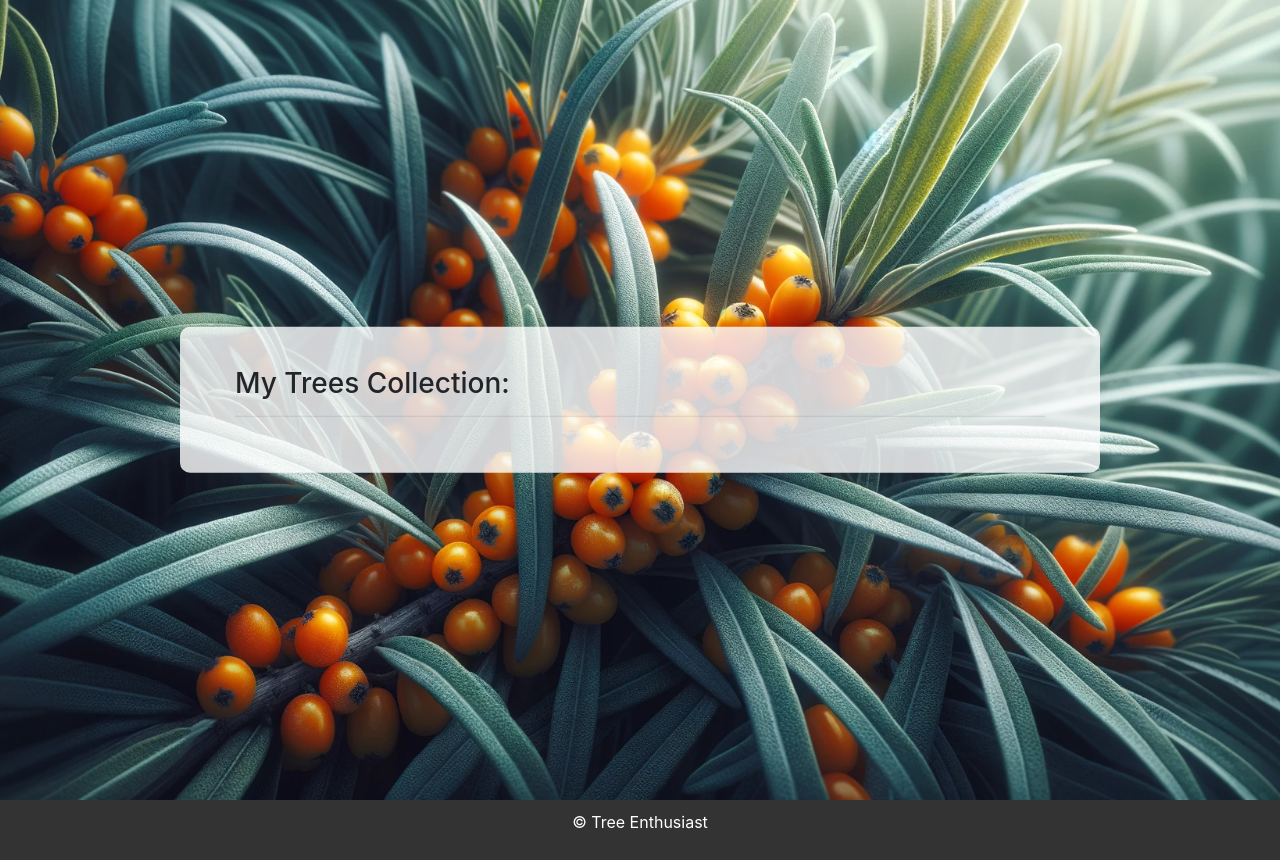
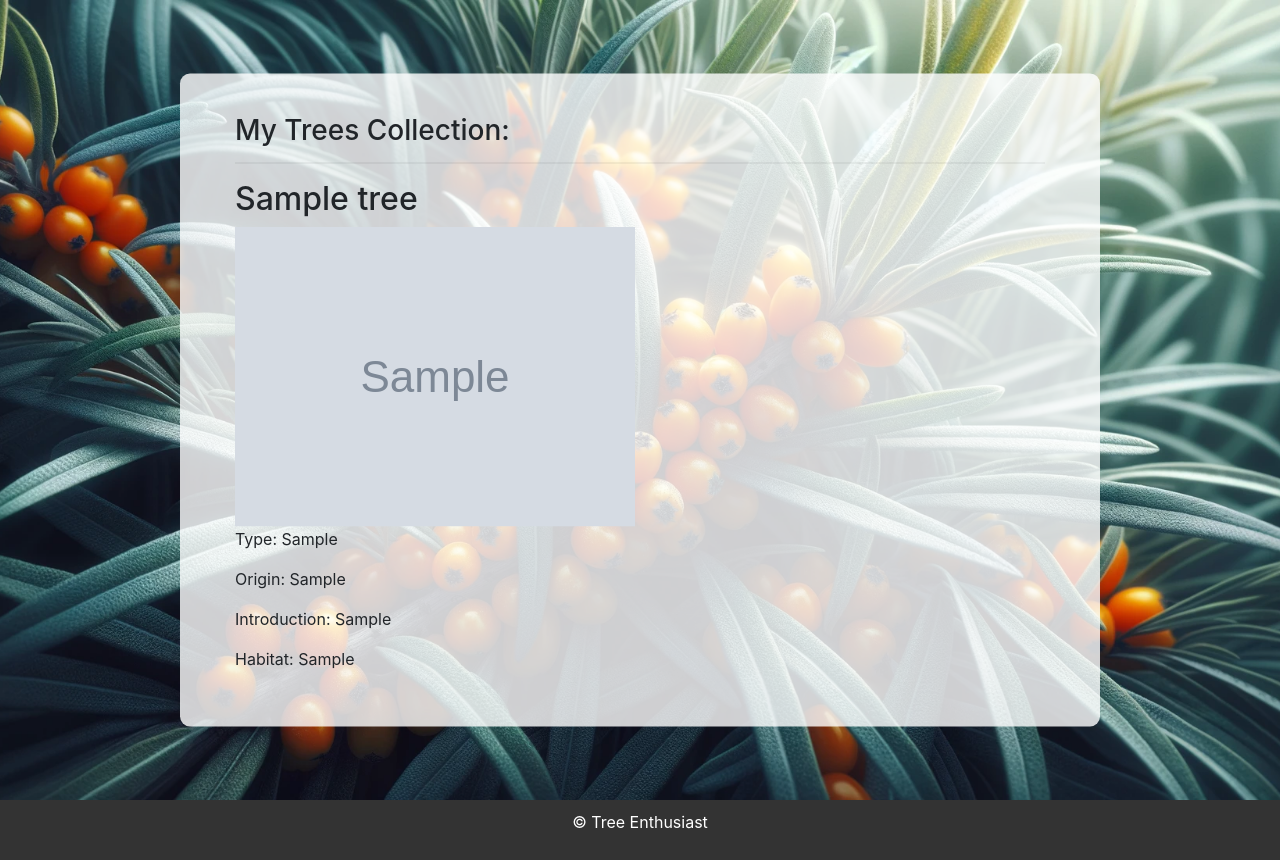
Before and after one commit to vica781/Tree-Enthusiast-vica781, a Django app: page /my_trees/ in a window 1280 px wide. Shown: the part 84-944 px from the top of the page. Run offline with Django 3.2, Linux system fonts and the light colour scheme; a user stored in the database is signed in; tables that the repository leaves empty hold one stand-in row (values such as "Sample post"); grey boxes marked "Sample" are stand-in pictures.

Commit message:
wip: add new tree fields, path data from 'add tree' to 'my trees'

```diff
--- a/tree_identification/models.py
+++ b/tree_identification/models.py
@@ -48,19 +48,14 @@ class PasswordResetConfirmView(models.Model):
 # Model to represent the tree data
 class Tree(models.Model):
     user = models.ForeignKey(User, on_delete=models.CASCADE)
-    # common_name = models.CharField(max_length=200)
-    # type = models.CharField(max_length=200)
-    # origin = models.CharField(max_length=200)
-    # introduction = models.TextField()
-    # tree_image = models.ImageField(upload_to="tree_images/")
-    # tree_image2 = models.ImageField(upload_to="tree_images/", blank=True)
-    # tree_image3 = models.ImageField(upload_to="tree_images/", blank=True)
-    # tree_habitat = models.CharField(max_length=200)
-    title = models.CharField(max_length=200)
-    description = models.TextField()
-    image = models.ImageField(upload_to="tree_images/")
+    common_name = models.CharField(max_length=200, null=True, blank=True)
+    tree_type = models.CharField(max_length=200, null=True, blank=True)
+    origin = models.CharField(max_length=200, null=True, blank=True)
+    introduction = models.TextField(max_length=200, null=True, blank=True)
+    tree_image = models.ImageField(upload_to="tree_images/")
+    tree_habitat = models.CharField(max_length=200, null=True, blank=True)
     created_at = models.DateTimeField(auto_now_add=True)
     updated_at = models.DateTimeField(auto_now=True)
 
     def __str__(self):
-        return self.title
+        return self.common_name
--- a/tree_identification/templates/my_trees.html
+++ b/tree_identification/templates/my_trees.html
@@ -1,17 +1,26 @@
-{% extends 'base_generic.html' %}
-{% load static %}
-{% block content %}
+{% extends 'base_generic.html' %} {% load static %} {% block content %}
 
 <div class="container-fluid p-0">
   <div class="row no-gutters">
     <div class="col-12">
-      <img src="{% static 'assets/images/background_images/sea_buckthorn.webp' %}" alt="Landing Image" class="img-fluid w-100" style="height: 100vh; object-fit: cover"/>
+      <img
+        src="{% static 'assets/images/background_images/sea_buckthorn.webp' %}"
+        alt="Landing Image"
+        class="img-fluid w-100"
+        style="height: 100vh; object-fit: cover"
+      />
 
       <!-- Overlay Container -->
-      <div class="container position-absolute" style="top: 50%; left: 50%; transform: translate(-50%, -50%);">
+      <div
+        class="container position-absolute"
+        style="top: 50%; left: 50%; transform: translate(-50%, -50%)"
+      >
         <div class="row">
           <div class="col-lg-10 offset-lg-1 col-md-12">
-            <div class="p-4" style="background: rgba(255, 255, 255, 0.8); border-radius: 10px;">
+            <div
+              class="p-4"
+              style="background: rgba(255, 255, 255, 0.8); border-radius: 10px"
+            >
               <!-- MAIN FORM My Trees -->
               <div class="col-lg-12 col-md-6">
                 <div class="p-3">
@@ -19,6 +28,27 @@
                     {% csrf_token %}
                     <h3>My Trees Collection:</h3>
                     <hr />
+
+                    <!-- Loop to display trees starts here -->
+                    {% for tree in trees %}
+                    <div class="tree">
+                      <h2>{{ tree.common_name }}</h2>
+                      <!-- Other tree details here -->
+                      <img
+                        src="{{ tree.tree_image.url }}"
+                        alt="{{ tree.common_name }}"
+                        style="max-width: 100%; height: auto"
+                      />
+                      <p>Type: {{ tree.tree_type }}</p>
+                      <p>Origin: {{ tree.origin }}</p>
+                      <p>Introduction: {{ tree.introduction }}</p>
+                      <p>Habitat: {{ tree.tree_habitat }}</p>
+                    </div>
+                    {% empty %}
+                    <p>You have not added any trees yet.</p>
+                    {% endfor %}
+                    <!-- Loop to display trees ends here -->
+                  </form>
                 </div>
               </div>
             </div>
--- a/tree_identification/views.py
+++ b/tree_identification/views.py
@@ -194,21 +194,23 @@ def profile_delete(request):
 
 @login_required
 def add_tree(request):
-    if request.method == 'POST':
+    if request.method == "POST":
         # Replace TreeForm with the actual form class you have defined
         form = TreeForm(request.POST, request.FILES)
         if form.is_valid():
             tree = form.save(commit=False)
             tree.user = request.user
             tree.save()
-            messages.success(request, 'Tree added successfully!')
-            return redirect('some-view-name')  # Redirect to a success page or the tree detail page
+            messages.success(request, "Tree added successfully!")
+            return redirect(
+                "home"
+            )  # Redirect to a success page or the tree detail page
     else:
         form = TreeForm()
-    return render(request, 'add_tree.html', {'form': form})
+    return render(request, "add_tree.html", {"form": form})
 
 
 @login_required
 def my_trees(request):
-    trees = Tree.objects.filter(user=request.user)  # Assuming you have a Tree model with a user ForeignKey
-    return render(request, 'my_trees.html', {'trees': trees})
+    trees = Tree.objects.filter(user=request.user)
+    return render(request, "my_trees.html", {"trees": trees})
```
Also changed, not shown: tree_identification/forms.py (+8 -1 lines), media/tree_images/english-oak.jpg (added), media/tree_images/english-oak_jHMDRJH.jpg (added), media/tree_images/maple-removebg-preview.png (added), media/tree_images/oak-removebg-preview.png (added), tree_identification/migrations/0010_rename_image_tree_tree_image_remove_tree_description_and_more.py (added). Lines whose indentation alone changed are shown as unchanged.
